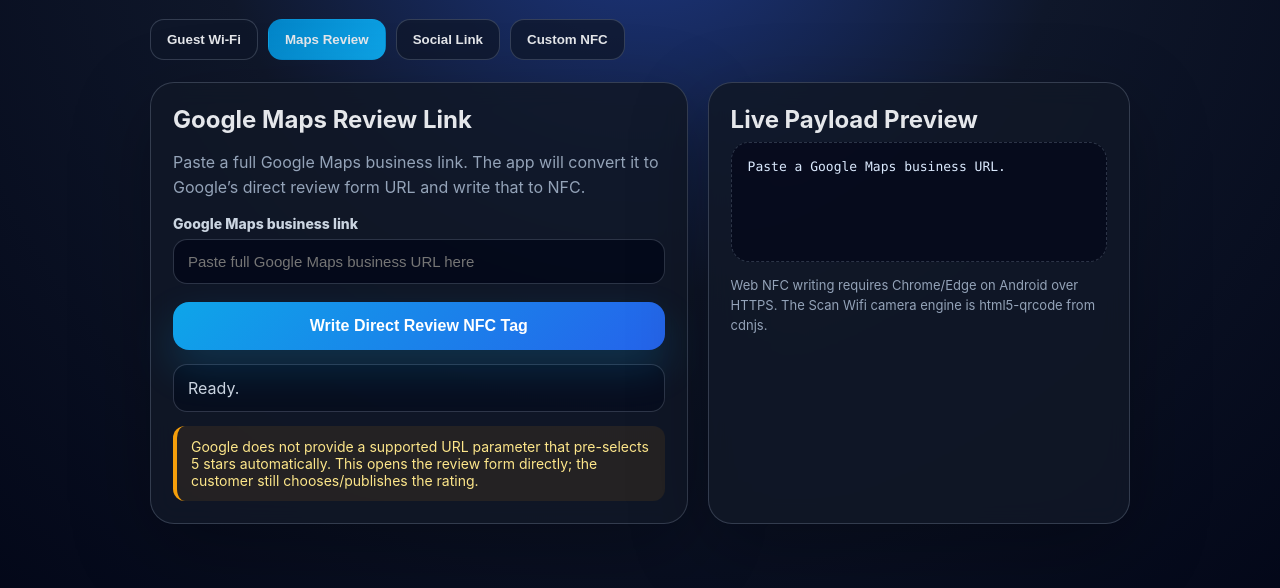
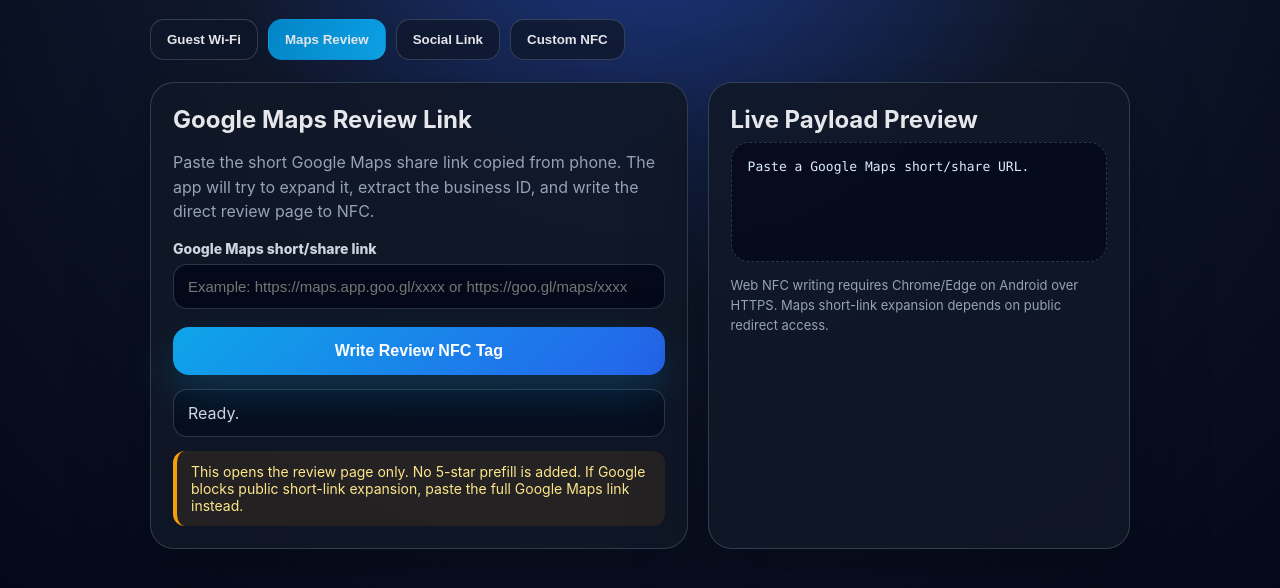
Before and after one commit to mrazakhalid/NFC245_V2, a plain HTML site: page index.html in a window 1280 px wide. Both pictures are taken after a click on the button "Maps Review". Shown: the part 136-724 px from the top of the page. Drawn offline with Linux system fonts and the light colour scheme.

Commit message:
Update index.html

```diff
--- a/index.html
+++ b/index.html
@@ -15,10 +15,10 @@
   <div class="tabs"><button class="tab active" data-tab="wifi">Guest Wi‑Fi</button><button class="tab" data-tab="maps">Maps Review</button><button class="tab" data-tab="social">Social Link</button><button class="tab" data-tab="custom">Custom NFC</button></div>
   <div class="grid"><main class="card">
     <section id="wifi" class="section active"><h2>Guest Wi‑Fi</h2><p>Tap <strong>Scan Wifi</strong>, scan the Wi‑Fi share QR from an already connected phone, then write the NFC tag. The direct Wi‑Fi NFC writer is unchanged.</p><button class="btn secondary" id="scanner-trigger" type="button">Scan Wifi</button><div id="scanner-container"><div id="qr-reader"></div></div><label for="wifi-ssid">Wi‑Fi name / SSID</label><input id="wifi-ssid" autocomplete="off" placeholder="Example: Cafe Guest" /><label for="wifi-pass">Wi‑Fi password</label><input id="wifi-pass" autocomplete="off" placeholder="Example: guest12345" /><div class="row"><div><label for="wifi-auth">Authentication</label><select id="wifi-auth"><option value="WPA2" selected>WPA/WPA2/WPA3 Personal</option><option value="WPA">WPA Personal</option><option value="OPEN">Open / no password</option></select></div><div><label for="wifi-hidden">Hidden network?</label><select id="wifi-hidden"><option value="false" selected>No</option><option value="true">Yes</option></select></div></div><button class="btn" id="writeWifiBtn" type="button">Write Direct Wi‑Fi NFC Tag</button><button class="btn secondary" id="copyWifiQrBtn" type="button">Copy QR/Text Fallback Payload</button><div class="status" id="wifiStatus">Ready.</div><div class="note">Camera scanning uses the working scanner engine from your backup file. Open this from your HTTPS GitHub Pages URL and allow camera permission.</div></section>
-    <section id="maps" class="section"><h2>Google Maps Review Link</h2><p>Paste a full Google Maps business link. The app will convert it to Google’s direct review form URL and write that to NFC.</p><label for="maps-url">Google Maps business link</label><input id="maps-url" placeholder="Paste full Google Maps business URL here" /><button class="btn secondary" id="writeMapsBtn" type="button">Write Direct Review NFC Tag</button><div class="status" id="mapsStatus">Ready.</div><div class="note">Google does not provide a supported URL parameter that pre-selects 5 stars automatically. This opens the review form directly; the customer still chooses/publishes the rating.</div></section>
+    <section id="maps" class="section"><h2>Google Maps Review Link</h2><p>Paste the short Google Maps share link copied from phone. The app will try to expand it, extract the business ID, and write the direct review page to NFC.</p><label for="maps-url">Google Maps short/share link</label><input id="maps-url" placeholder="Example: https://maps.app.goo.gl/xxxx or https://goo.gl/maps/xxxx" /><button class="btn secondary" id="writeMapsBtn" type="button">Write Review NFC Tag</button><div class="status" id="mapsStatus">Ready.</div><div class="note">This opens the review page only. No 5-star prefill is added. If Google blocks public short-link expansion, paste the full Google Maps link instead.</div></section>
     <section id="social" class="section"><h2>Social Link</h2><p>Write a URL NFC tag for any profile.</p><label for="social-url">Profile URL</label><input id="social-url" placeholder="https://instagram.com/yourprofile" /><button class="btn secondary" id="writeSocialBtn" type="button">Write Social NFC Tag</button><div class="status" id="socialStatus">Ready.</div></section>
     <section id="custom" class="section"><h2>Custom NFC</h2><p>Write a URL or plain text NFC tag.</p><label for="custom-type">Record type</label><select id="custom-type"><option value="url">URL</option><option value="text">Text</option></select><label for="custom-data">Payload</label><textarea id="custom-data" placeholder="https://example.com or any text"></textarea><button class="btn warn" id="writeCustomBtn" type="button">Write Custom NFC Tag</button><div class="status" id="customStatus">Ready.</div></section>
-  </main><aside class="card"><h2>Live Payload Preview</h2><div class="preview" id="preview">Fill in Wi‑Fi details to preview the NFC record.</div><p class="small">Web NFC writing requires Chrome/Edge on Android over HTTPS. The Scan Wifi camera engine is html5-qrcode from cdnjs.</p></aside></div>
+  </main><aside class="card"><h2>Live Payload Preview</h2><div class="preview" id="preview">Fill in Wi‑Fi details to preview the NFC record.</div><p class="small">Web NFC writing requires Chrome/Edge on Android over HTTPS. Maps short-link expansion depends on public redirect access.</p></aside></div>
 </div>
 <script>
 const $=id=>document.getElementById(id),enc=new TextEncoder();let html5QrcodeScanner=null;
@@ -29,8 +29,9 @@
 function buildWifiWscPayload(d){const ssid=enc.encode(d.ssid),key=enc.encode(d.auth==='OPEN'?'':d.password),mac=new Uint8Array([0,0,0,0,0,0]);const credential=concatBytes([attrU8(0x1026,1),attr(0x1045,ssid),attrU16(0x1003,authType(d.auth)),attrU16(0x100f,encryptionType(d.auth)),attr(0x1027,key),attr(0x1020,mac)]);return attr(0x100e,credential)}
 async function writeNfcRecord(records,statusId){if(!supportsWebNfc())return setStatus(statusId,'err','Web NFC is not available on this device/browser. Use Chrome or Edge on Android over HTTPS.');try{setStatus(statusId,'wait','Hold the NFC tag near the back of this phone…');const ndef=new NDEFReader();await ndef.write({records});setStatus(statusId,'ok','NFC tag written successfully. Test by tapping it with another phone.')}catch(e){setStatus(statusId,'err','NFC write failed: '+(e&&e.message?e.message:e))}}
 async function writeWifi(){const d=getWifiForm();if(!d.ssid)return setStatus('wifiStatus','err','Enter the Wi‑Fi SSID first.');if(d.auth!=='OPEN'&&!d.password)return setStatus('wifiStatus','err','Enter the Wi‑Fi password, or choose Open / no password.');const wsc=buildWifiWscPayload(d),fallback=wifiQrPayload(d);await writeNfcRecord([{recordType:'mime',mediaType:'application/vnd.wfa.wsc',data:wsc.buffer},{recordType:'text',data:fallback}],'wifiStatus')}
-function makeGoogleReviewUrl(raw){if(!raw)return'';let decoded=raw.trim();try{decoded=decodeURIComponent(decoded)}catch(e){}const existingPlaceId=decoded.match(/[?&]placeid=([^&#]+)/i);if(existingPlaceId)return`https://search.google.com/local/writereview?placeid=${encodeURIComponent(existingPlaceId[1])}`;const chij=decoded.match(/(ChIJ[A-Za-z0-9_-]+)/);if(chij)return`https://search.google.com/local/writereview?placeid=${encodeURIComponent(chij[1])}`;const existingFid=decoded.match(/[?&]fid=([^&#]+)/i);if(existingFid)return`https://search.google.com/local/writereview?fid=${encodeURIComponent(existingFid[1])}`;const bangFid=decoded.match(/!1s(0x[0-9a-fA-F]+:0x[0-9a-fA-F]+)/);if(bangFid)return`https://search.google.com/local/writereview?fid=${encodeURIComponent(bangFid[1])}`;const cid=decoded.match(/[?&]cid=([0-9]+)/i);if(cid)return`https://search.google.com/local/writereview?cid=${encodeURIComponent(cid[1])}`;return''}
-async function writeMapsReview(){const raw=$('maps-url').value.trim();if(!raw)return setStatus('mapsStatus','err','Paste a Google Maps business link first.');const reviewUrl=makeGoogleReviewUrl(raw);if(!reviewUrl)return setStatus('mapsStatus','err','Could not find a Place ID or FID inside this link. Open the business in Google Maps, copy the full address-bar URL after it loads, then paste that long URL here. Short share links often hide the ID.');$('maps-url').value=reviewUrl;updatePreview();await writeNfcRecord([{recordType:'url',data:reviewUrl}],'mapsStatus')}
+function extractReviewUrlFromText(raw){if(!raw)return'';let s=String(raw).trim();for(let i=0;i<3;i++){try{s=decodeURIComponent(s)}catch(e){break}}const placeParam=s.match(/[?&]placeid=([^&#]+)/i);if(placeParam)return`https://search.google.com/local/writereview?placeid=${encodeURIComponent(placeParam[1])}`;const chij=s.match(/(ChIJ[A-Za-z0-9_-]{10,})/);if(chij)return`https://search.google.com/local/writereview?placeid=${encodeURIComponent(chij[1])}`;const fidParam=s.match(/[?&]fid=([^&#]+)/i);if(fidParam)return`https://search.google.com/local/writereview?fid=${encodeURIComponent(fidParam[1])}`;const fidBang=s.match(/!1s(0x[0-9a-fA-F]+:0x[0-9a-fA-F]+)/);if(fidBang)return`https://search.google.com/local/writereview?fid=${encodeURIComponent(fidBang[1])}`;const dataCid=s.match(/!3d[-0-9.]+!4d[-0-9.]+!16s\/g\/[^!?&]+/);if(dataCid){const place=s.match(/!16s(\/g\/[^!?&]+)/);if(place)return`https://search.google.com/local/writereview?placeid=${encodeURIComponent(place[1])}`}const cid=s.match(/[?&]cid=([0-9]+)/i);if(cid)return`https://search.google.com/local/writereview?cid=${encodeURIComponent(cid[1])}`;return''}
+async function tryResolveShortUrl(url){const input=normalizeUrl(url);const endpoints=[`https://unshorten.me/json/${encodeURIComponent(input)}`,`https://api.allorigins.win/raw?url=${encodeURIComponent(input)}`];for(const endpoint of endpoints){try{const res=await fetch(endpoint,{redirect:'follow',cache:'no-store'});const text=await res.text();let candidates=[text,res.url];try{const json=JSON.parse(text);candidates.push(json.resolved_url,json.resolvedUrl,json.destination,json.url)}catch(e){}for(const c of candidates.filter(Boolean)){const review=extractReviewUrlFromText(c);if(review)return{reviewUrl:review,resolvedText:c}}}catch(e){}}try{const res=await fetch(input,{method:'GET',mode:'no-cors',redirect:'follow',cache:'no-store'});const review=extractReviewUrlFromText(res.url);if(review)return{reviewUrl:review,resolvedText:res.url}}catch(e){}return null}
+async function writeMapsReview(){const raw=$('maps-url').value.trim();if(!raw)return setStatus('mapsStatus','err','Paste a Google Maps short/share link first.');let reviewUrl=extractReviewUrlFromText(raw);if(!reviewUrl){setStatus('mapsStatus','wait','Trying to expand the short Google Maps link and find the business ID…');const resolved=await tryResolveShortUrl(raw);if(resolved)reviewUrl=resolved.reviewUrl}if(!reviewUrl)return setStatus('mapsStatus','err','Could not extract a Google business ID from this short link. Google sometimes hides IDs behind redirects that static GitHub Pages cannot read. Try copying the business share link again, or paste a longer Google Maps URL if available.');$('maps-url').value=reviewUrl;updatePreview();await writeNfcRecord([{recordType:'url',data:reviewUrl}],'mapsStatus')}
 async function writeUrl(inputId,statusId){const url=normalizeUrl($(inputId).value);if(!url)return setStatus(statusId,'err','Enter a URL first.');await writeNfcRecord([{recordType:'url',data:url}],statusId)}async function writeCustom(){const type=$('custom-type').value,data=$('custom-data').value.trim();if(!data)return setStatus('customStatus','err','Enter a payload first.');await writeNfcRecord([{recordType:type,data:type==='url'?normalizeUrl(data):data}],'customStatus')}
 function toggleQrScanner(){const container=$('scanner-container'),btn=$('scanner-trigger');if(container.style.display==='block'){stopQrScanner()}else{container.style.display='block';btn.innerText='Stop Camera Scanner';btn.classList.remove('secondary');btn.classList.add('danger');startQrScanner()}}
 function startQrScanner(){if(typeof Html5Qrcode==='undefined'){setStatus('wifiStatus','err','QR scanner library did not load. Reload the page and check your internet connection.');stopQrScanner();return}if(!window.isSecureContext){setStatus('wifiStatus','err','Camera is blocked because this page is not HTTPS. Open your GitHub Pages HTTPS link.');stopQrScanner();return}setStatus('wifiStatus','wait','Requesting camera access…');try{html5QrcodeScanner=new Html5Qrcode('qr-reader');html5QrcodeScanner.start({facingMode:'environment'},{fps:10,qrbox:{width:240,height:240}},onQrCodeSuccess,function(){}).then(()=>setStatus('wifiStatus','wait','Camera open. Scan the Wi‑Fi QR code from the already connected phone.')).catch(err=>{setStatus('wifiStatus','err','Camera initialization failed: '+err+'\n\nAllow camera permission for this site, then reload and try again.');stopQrScanner()})}catch(e){setStatus('wifiStatus','err','Camera scanner failed: '+(e&&e.message?e.message:e));stopQrScanner()}}
@@ -38,7 +39,7 @@
 function onQrCodeSuccess(decodedText){if(!String(decodedText).toUpperCase().startsWith('WIFI:')){setStatus('wifiStatus','err','Scanned QR is not a Wi‑Fi QR code. Open the connected phone’s Wi‑Fi share QR and scan that.');return}stopQrScanner();try{const ssid=parseWifiParam(decodedText,'S:'),pass=parseWifiParam(decodedText,'P:');let auth=parseWifiParam(decodedText,'T:'),hidden=parseWifiParam(decodedText,'H:');const a=auth.toLowerCase();if(a==='nopass'||a==='none'||a==='')auth='OPEN';else if(a==='wep')auth='WPA';else auth='WPA2';$('wifi-ssid').value=ssid;$('wifi-pass').value=pass;$('wifi-auth').value=auth;$('wifi-hidden').value=/^true$/i.test(hidden)?'true':'false';updatePreview();setStatus('wifiStatus','ok','Wi‑Fi name and password scanned successfully. Now tap “Write Direct Wi‑Fi NFC Tag”.')}catch(e){setStatus('wifiStatus','err','Failed to parse Wi‑Fi data from the QR code.')}}
 function parseWifiParam(payload,marker){const index=payload.indexOf(marker);if(index===-1)return'';let sub=payload.substring(index+marker.length),endIdx=sub.indexOf(';');while(endIdx!==-1&&sub.charAt(endIdx-1)==='\\')endIdx=sub.indexOf(';',endIdx+1);const raw=endIdx!==-1?sub.substring(0,endIdx):sub;return raw.replace(/\\;/g,';').replace(/\\:/g,':').replace(/\\,/g,',').replace(/\\\\/g,'\\')}
 async function copyWifiFallback(){const d=getWifiForm();if(!d.ssid)return setStatus('wifiStatus','err','Enter the Wi‑Fi SSID first.');const p=wifiQrPayload(d);try{await navigator.clipboard.writeText(p);setStatus('wifiStatus','ok','Copied Wi‑Fi QR/text fallback payload:\n'+p)}catch{setStatus('wifiStatus','wait','Copy this Wi‑Fi QR/text fallback payload manually:\n'+p)}}
-function updatePreview(){const active=document.querySelector('.section.active')?.id;let text='';if(active==='wifi'){const d=getWifiForm();text=d.ssid?'NFC record 1: MIME application/vnd.wfa.wsc native Wi‑Fi credential\nNFC record 2: Text fallback\n\n'+wifiQrPayload(d):'Fill in Wi‑Fi details to preview the NFC record.'}else if(active==='maps'){const review=makeGoogleReviewUrl($('maps-url').value);text=review||normalizeUrl($('maps-url').value)||'Paste a Google Maps business URL.'}else if(active==='social')text=normalizeUrl($('social-url').value)||'Enter a social profile URL.';else text=$('custom-data').value||'Enter custom NFC data.';$('preview').textContent=text}
+function updatePreview(){const active=document.querySelector('.section.active')?.id;let text='';if(active==='wifi'){const d=getWifiForm();text=d.ssid?'NFC record 1: MIME application/vnd.wfa.wsc native Wi‑Fi credential\nNFC record 2: Text fallback\n\n'+wifiQrPayload(d):'Fill in Wi‑Fi details to preview the NFC record.'}else if(active==='maps'){text=extractReviewUrlFromText($('maps-url').value)||normalizeUrl($('maps-url').value)||'Paste a Google Maps short/share URL.'}else if(active==='social')text=normalizeUrl($('social-url').value)||'Enter a social profile URL.';else text=$('custom-data').value||'Enter custom NFC data.';$('preview').textContent=text}
 document.querySelectorAll('.tab').forEach(btn=>btn.addEventListener('click',()=>switchTab(btn.dataset.tab)));['wifi-ssid','wifi-pass','wifi-auth','wifi-hidden','maps-url','social-url','custom-type','custom-data'].forEach(id=>$(id).addEventListener('input',updatePreview));$('scanner-trigger').addEventListener('click',toggleQrScanner);$('writeWifiBtn').addEventListener('click',writeWifi);$('copyWifiQrBtn').addEventListener('click',copyWifiFallback);$('writeMapsBtn').addEventListener('click',writeMapsReview);$('writeSocialBtn').addEventListener('click',()=>writeUrl('social-url','socialStatus'));$('writeCustomBtn').addEventListener('click',writeCustom);updateSupportBadge();updatePreview();
 </script>
 </body>
```
